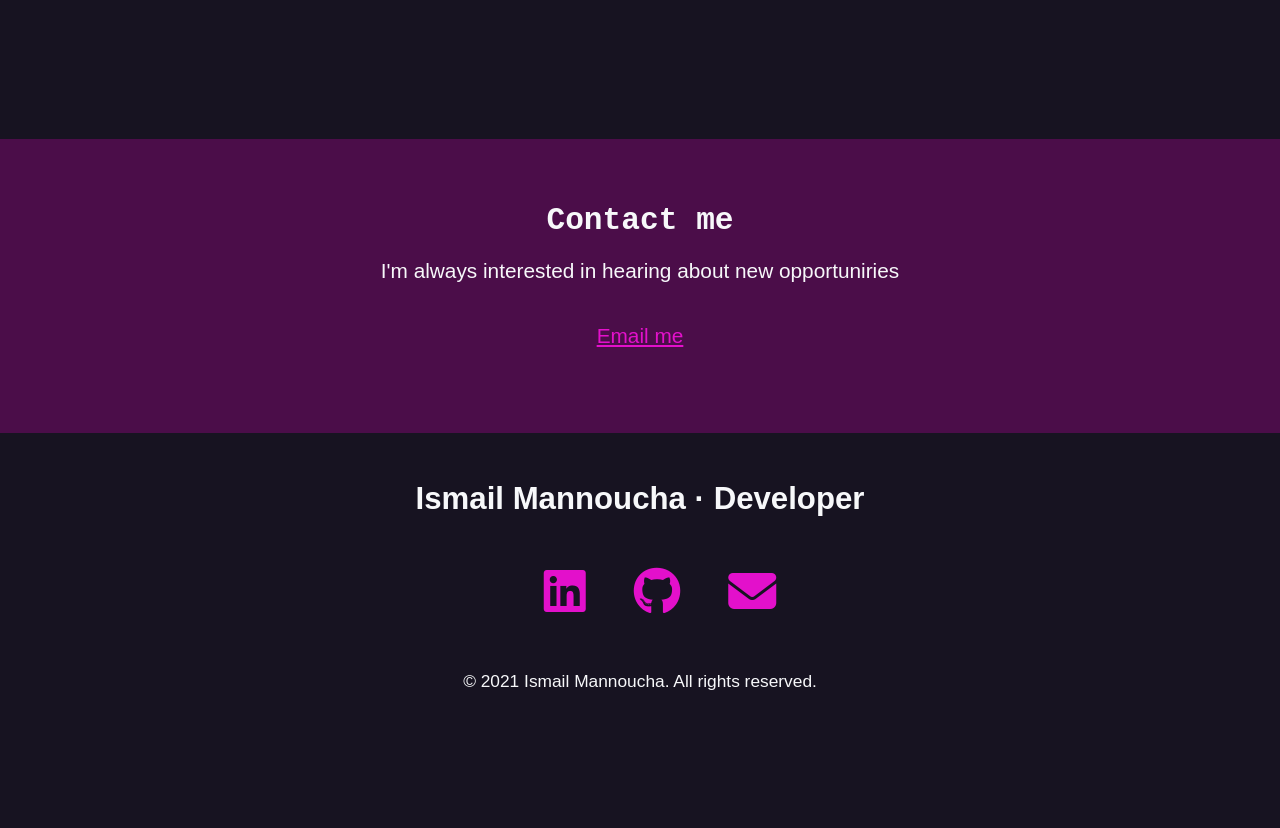
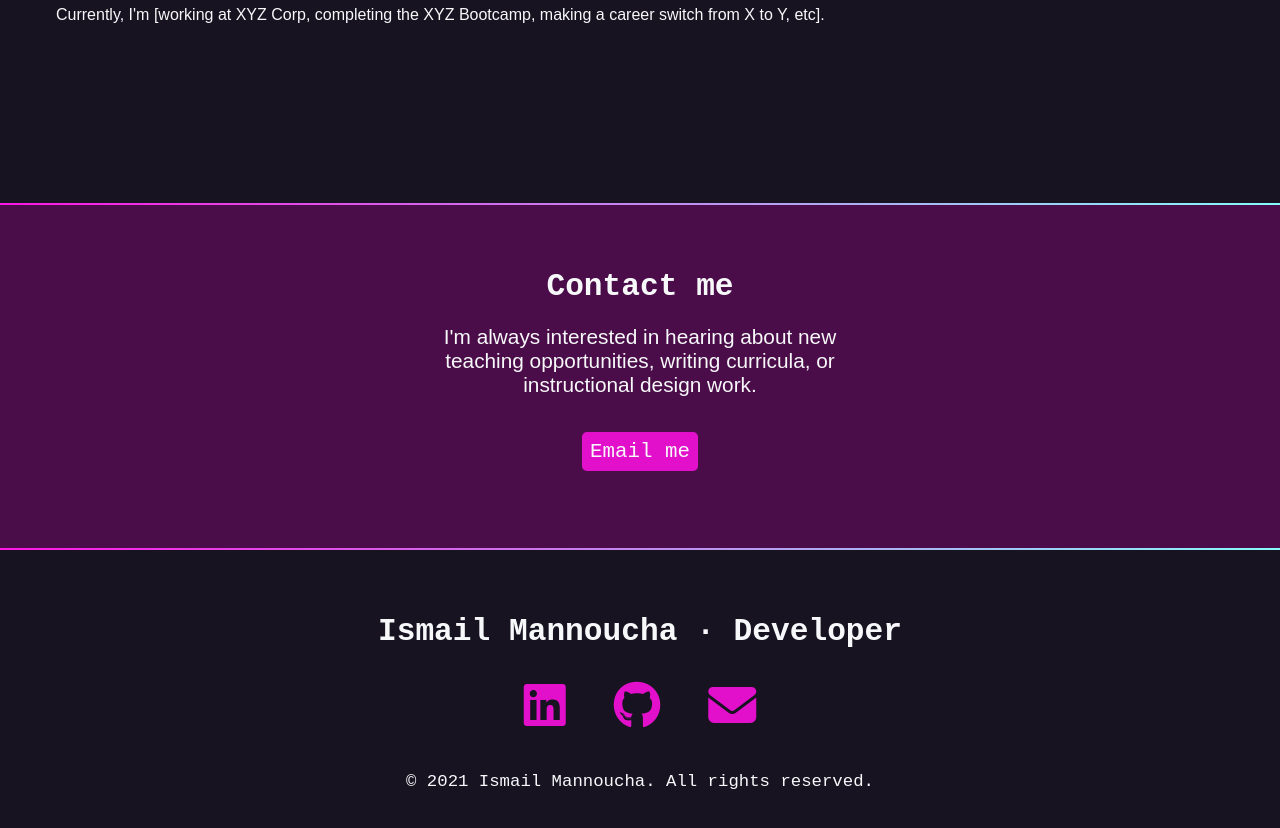
Before and after one commit to imannouc/Html-css-practice, a plain HTML site: page index.html in a window 1280 px wide. Shown: the part 410-1238 px from the top of the page. Before the commit the page ends 1171 px from the top, so only its background shows below. Drawn offline with Linux system fonts and the light colour scheme.

Commit message:
whatever, added some padding to the intro and aligned it with the navBar added a button in contact, and added gradients :)

```diff
--- a/index.html
+++ b/index.html
@@ -54,15 +54,19 @@
         a career switch from X to Y, etc].
       </p>
     </section>
+    <div class="gradient"></div>
     <section id="contact">
       <h2>Contact me</h2>
-      <p>I'm always interested in hearing about new opportuniries</p>
+      <p>I'm always interested in hearing about new teaching opportunities, writing curricula, or instructional design work.
+
+      </p>
       <p>
-        <a href="mailto:ismailmannoucha1.0@gmail.com" target="_blank"
+        <a class="button" href="mailto:ismailmannoucha1.0@gmail.com" target="_blank"
           >Email me</a
         >
       </p>
     </section>
+    <div class="gradient"></div>
     <footer>
       <h2>Ismail Mannoucha &middot; Developer</h2>
       <ul>
--- a/style.css
+++ b/style.css
@@ -47,8 +47,9 @@ a:hover {
 /* intro styles */
 
 #intro {
-  padding-bottom: 10rem;
-  /* padding: 10rem; */
+  padding: 4rem 1rem 10rem 1rem;
+  max-width: 1200px;
+  margin: 0 auto;
 }
 
 #intro p {
@@ -74,8 +75,9 @@ a:hover {
 #contact {
   display: flex;
   flex-direction: column;
-  justify-content: center;
   align-items: center;
+  margin: 0 auto;
+  text-align: center;
   background-color: var(--plum);
   font-family: var(--mono);
   padding-top: 4rem;
@@ -83,11 +85,12 @@ a:hover {
 }
 
 #contact p {
+  width: 400px;
   font-family: var(--sans);
 }
 
 #contact a {
-  margin-top: 1rem;
+  margin-top: 3rem;
 }
 /* navbar */
 nav {
@@ -142,8 +145,11 @@ nav a:hover {
 
 .button {
   background-color: var(--magenta);
+  color: var(--white);
   padding: 0.5rem;
   border-radius: 5px;
+  font-family: var(--mono);
+  text-decoration: none;
 }
 .button:hover {
   color: var(--white);
@@ -153,7 +159,7 @@ nav a:hover {
 @media (min-width: 850px) {
   nav {
     max-width: 1200px;
-    margin: 0 auto;
+    margin: 0 auto; /* center ;) */
   }
   nav li:first-child {
     flex-basis: auto;
@@ -163,18 +169,18 @@ nav a:hover {
 }
 /* footer section */
 footer {
-  /* font-family: var(--mono); */
-  padding: 3rem;
+  font-family: var(--mono);
+  padding: 4rem 0;
   text-align: center;
 }
 
 footer ul {
+  list-style-type: none;
+  padding: 0;
+  margin: 2rem 0;
   font-size: 200%;
-  list-style-type: none;
-  /* padding: 0; */
-  /* margin: 2rem 0; */
   display: flex;
-  /* flex-flow: row wrap; */
+  flex-flow: row wrap;
   justify-content: center;
   gap: 3rem;
   font-size: 3rem;
@@ -183,3 +189,9 @@ footer ul {
 footer a {
   text-decoration: none;
 }
+
+/* gradient */
+.gradient {
+  background: linear-gradient(90deg, rgba(255,23,228,1) 0%, rgba(134,251,251,1) 100%);
+  height: 2px;
+}
```
